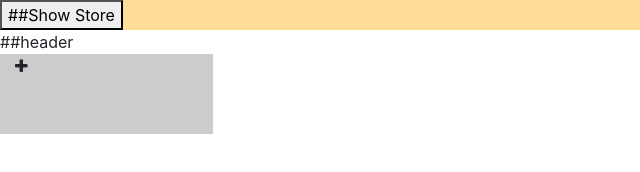
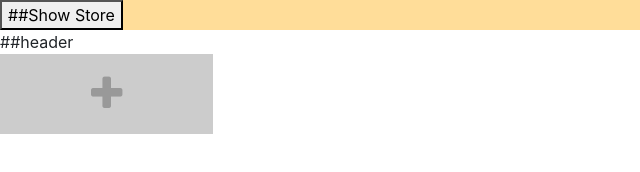
Before and after one commit to ArtyomSavchenkoV/todo-manager, a React app: page / in a window 1280 px wide. Shown: the full height of the page, 0-640 px from the left. Built offline with nearby package versions, Linux system fonts and the light colour scheme.

Commit message:
[WIP] Style the new board form component.

```diff
--- a/src/components/boards-list/views/new-board-form/new-board-form.scss
+++ b/src/components/boards-list/views/new-board-form/new-board-form.scss
@@ -1,4 +1,34 @@
 .boards-list {
     .new-board-form {
+        position: relative;
+        width: 100%;
+        height: 100%;
+
+        .plus-button-container {
+            position: absolute;
+            top: 0;
+            left: 0;
+            width: 100%;
+            height: 100%;
+
+            .button {
+                position: relative;
+                width: 100%;
+                height: 100%;
+                cursor: pointer;
+
+                i {
+                    position: absolute;
+                    font-size: 40px;
+                    color: #999;
+                    top: 50%;
+                    left: 50%;
+                    transform: translate(-50%, -50%);
+                }
+            }
+            .button:hover i {
+                color: #ddd;
+            }
+        }
     }
 }
```
